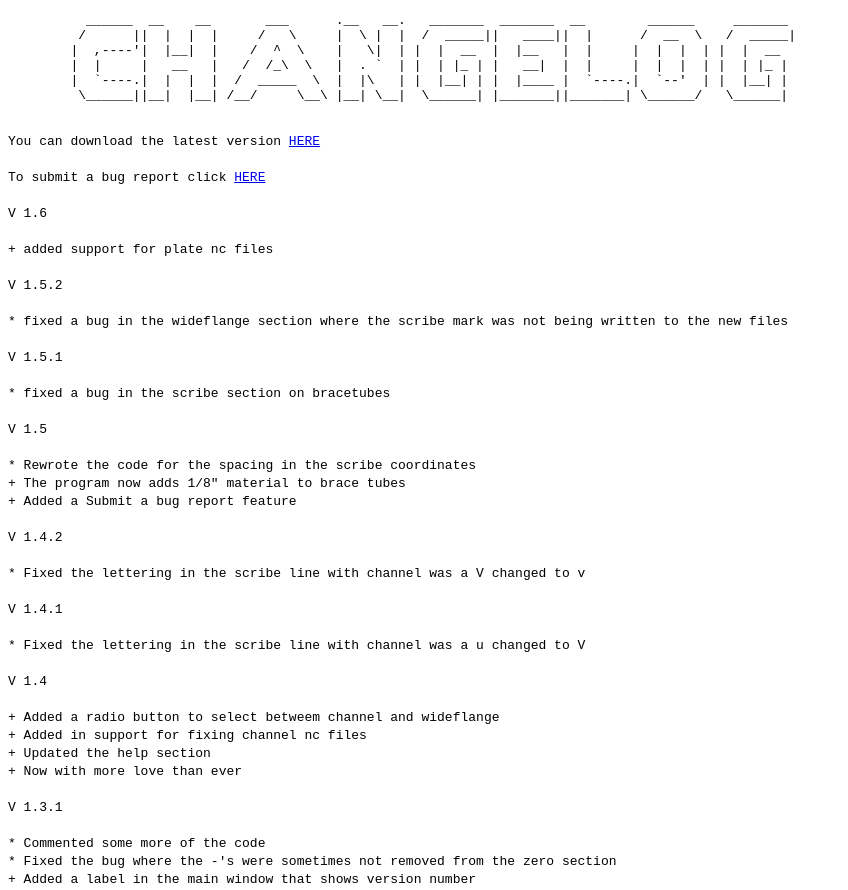
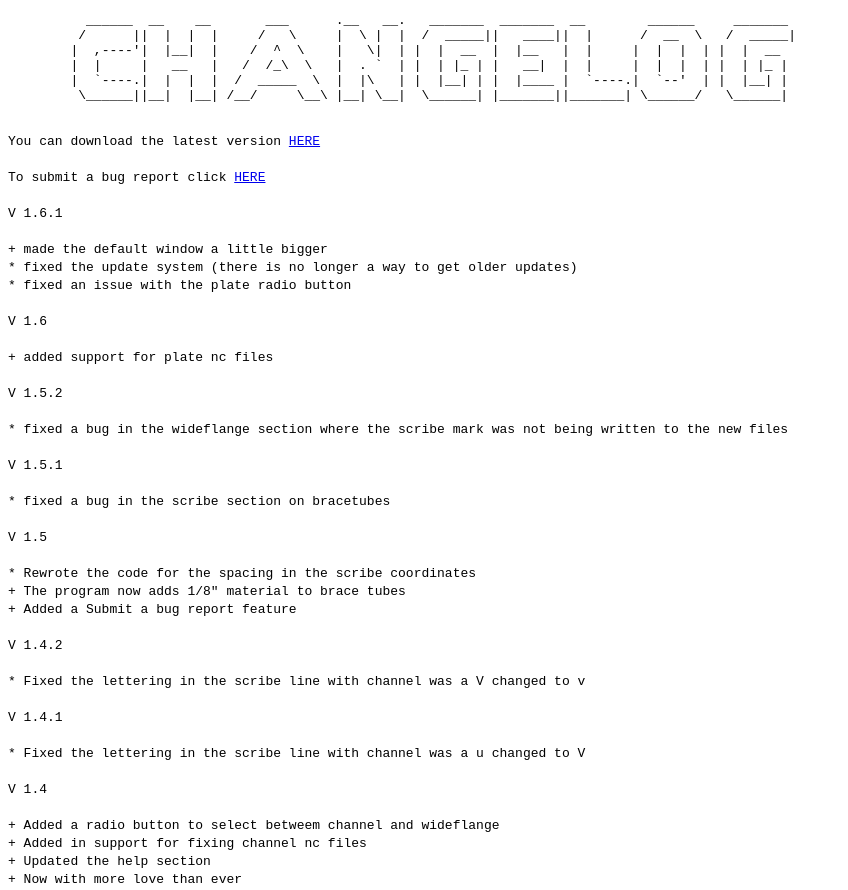
Before and after one commit to glitchedmob/Nc-File-Fix, a plain HTML site: page index.html in a window 1280 px wide. Shown: the top 890 px of the page, without its empty margins (0-848 px from the left). Drawn offline with Linux system fonts and the light colour scheme.

Commit message:
v 1.6.1
all the changes are in the changelog

```diff
--- a/index.html
+++ b/index.html
@@ -17,6 +17,15 @@
  <code>You can download the latest version <a href="https://github.com/glitchedmob/Nc-File-Fix1/blob/master/NcFileFixTest.exe?raw=true">HERE</a></code><br><br>
 
  <code>To submit a bug report click <a href="https://docs.google.com/forms/d/1BHuT53DSGByIAPGKb12ciD5mbEY3Fr3bS53C0E-yFNc/viewform?usp=send_form">HERE</a></code><br><br>
+
+ <code>V 1.6.1<br><br></code>
+
+<code>
+  + made the default window a little bigger<br>
+  * fixed the update system (there is no longer a way to get older updates)<br>
+  * fixed an issue with the plate radio button<br><br>
+
+</code>
 
  <code>V 1.6<br><br></code>
 
```
Also changed, not shown: 2 other files.
